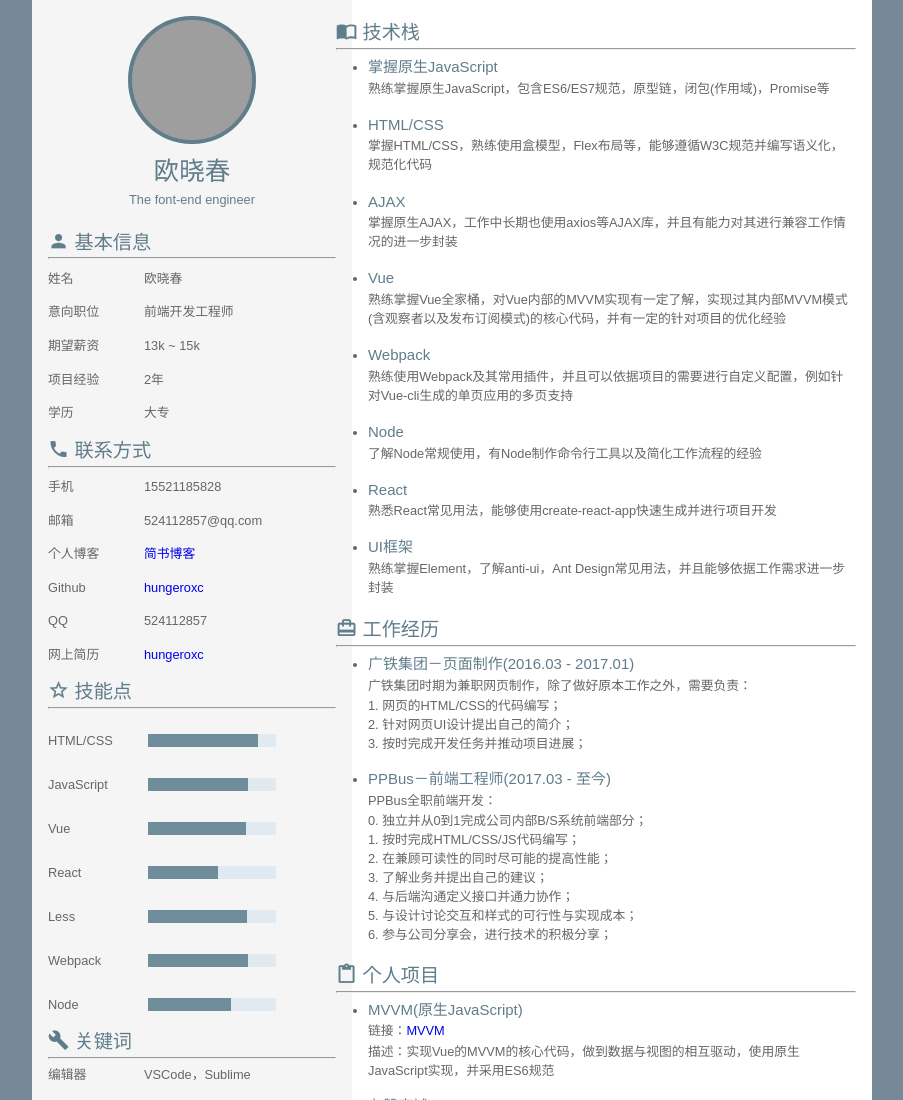
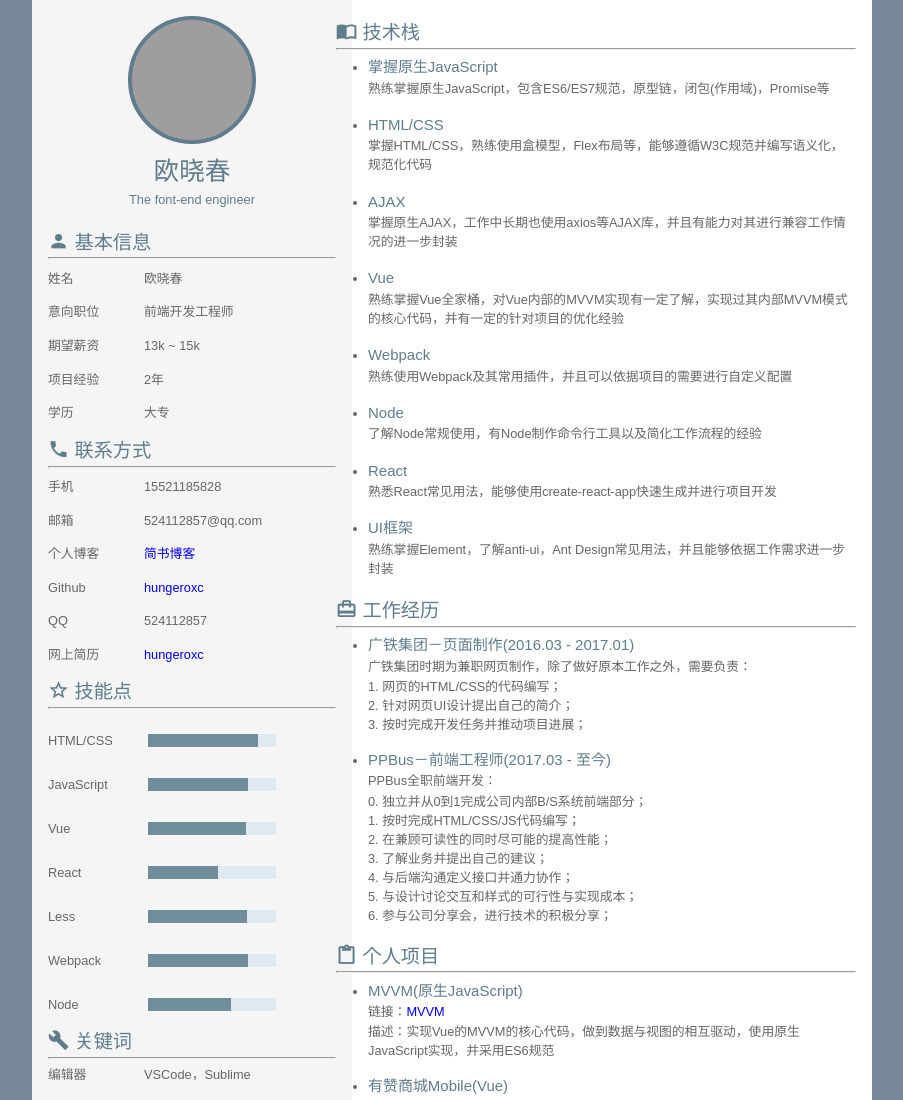
Before and after one commit to hungeroxc/OXC, a plain HTML site: page oxc.html in a window 1280 px wide. Shown: the top 1100 px of the page, without its empty margins (188-1091 px from the left). Drawn offline with Linux system fonts and the light colour scheme; grey boxes are pictures that could not be loaded.

Commit message:
Update oxc.html

```diff
--- a/oxc.html
+++ b/oxc.html
@@ -118,10 +118,10 @@
                         <p >掌握原生AJAX，工作中长期也使用axios等AJAX库，并且有能力对其进行兼容工作情况的进一步封装</p>
                     <span class="item-remove" style="visibility: hidden;"><i class="iconfont icon-delete"></i></span></li><li>
                         <h3 >Vue</h3>
-                        <p >熟练掌握Vue全家桶，对Vue内部的MVVM实现有一定了解，实现过其内部MVVM模式(含观察者以及发布订阅模式)的核心代码，并有一定的针对项目的优化经验</p>
+                        <p >熟练掌握Vue全家桶，对Vue内部的MVVM实现有一定了解，实现过其内部MVVM模式的核心代码，并有一定的针对项目的优化经验</p>
                     <span class="item-remove" style="visibility: hidden;"><i class="iconfont icon-delete"></i></span></li><li>
                         <h3 >Webpack</h3>
-                        <p >熟练使用Webpack及其常用插件，并且可以依据项目的需要进行自定义配置，例如针对Vue-cli生成的单页应用的多页支持</p>
+                        <p >熟练使用Webpack及其常用插件，并且可以依据项目的需要进行自定义配置</p>
                     <span class="item-remove" style="visibility: hidden;"><i class="iconfont icon-delete"></i></span></li><li>
                         <h3 >Node</h3>
                         <p >了解Node常规使用，有Node制作命令行工具以及简化工作流程的经验</p>
```
